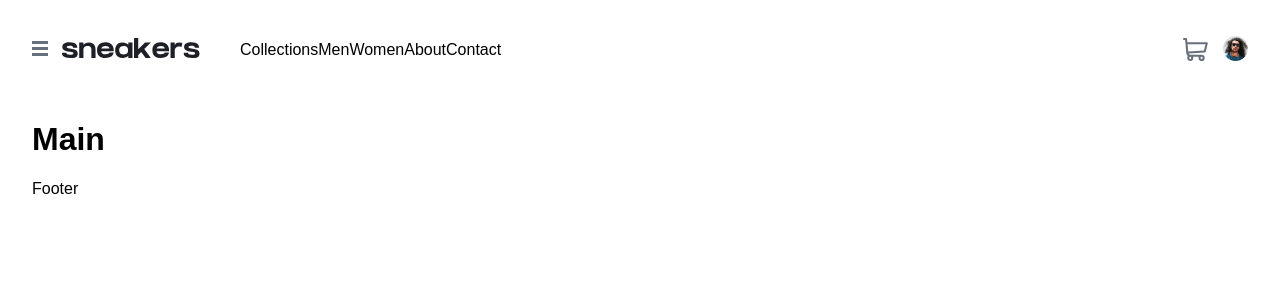
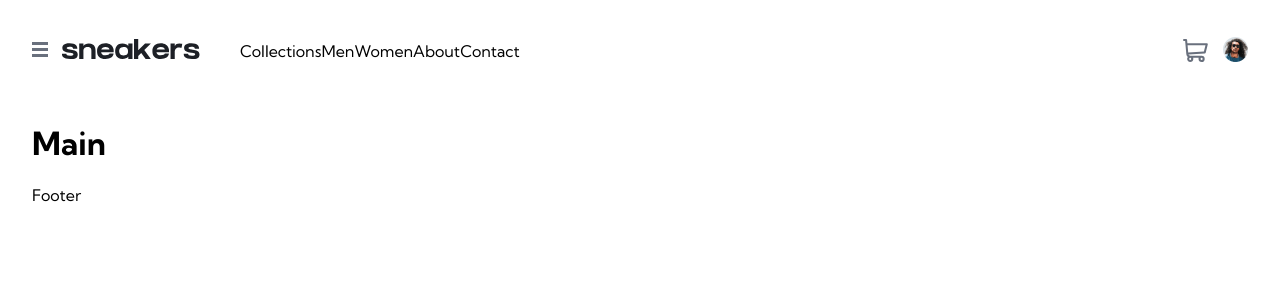
Before and after one commit to Stamwill/productPage, a Next.js app: page / in a window 1280 px wide. Shown: the top 300 px of the page. Built offline with nearby package versions, Linux system fonts and the light colour scheme.

Commit message:
[_document.js] Add fonts

```diff
--- /dev/null
+++ b/src/pages/_document.js
@@ -0,0 +1,25 @@
+import Document, { Html, Head, Main, NextScript } from 'next/document'
+
+class myDocument extends Document {
+  render() {
+    return (
+      <Html>
+        <Head>
+          <link rel="icon" href="/favicon.ico" />
+          <link rel="preconnect" href="https://fonts.googleapis.com" />
+          <link rel="preconnect" href="https://fonts.gstatic.com" crossOrigin="true" />
+          <link
+            href="https://fonts.googleapis.com/css2?family=Kumbh+Sans:wght@400;700&display=swap"
+            rel="stylesheet"
+          />
+        </Head>
+        <body>
+          <Main />
+          <NextScript />
+        </body>
+      </Html>
+    )
+  }
+}
+
+export default myDocument
```
